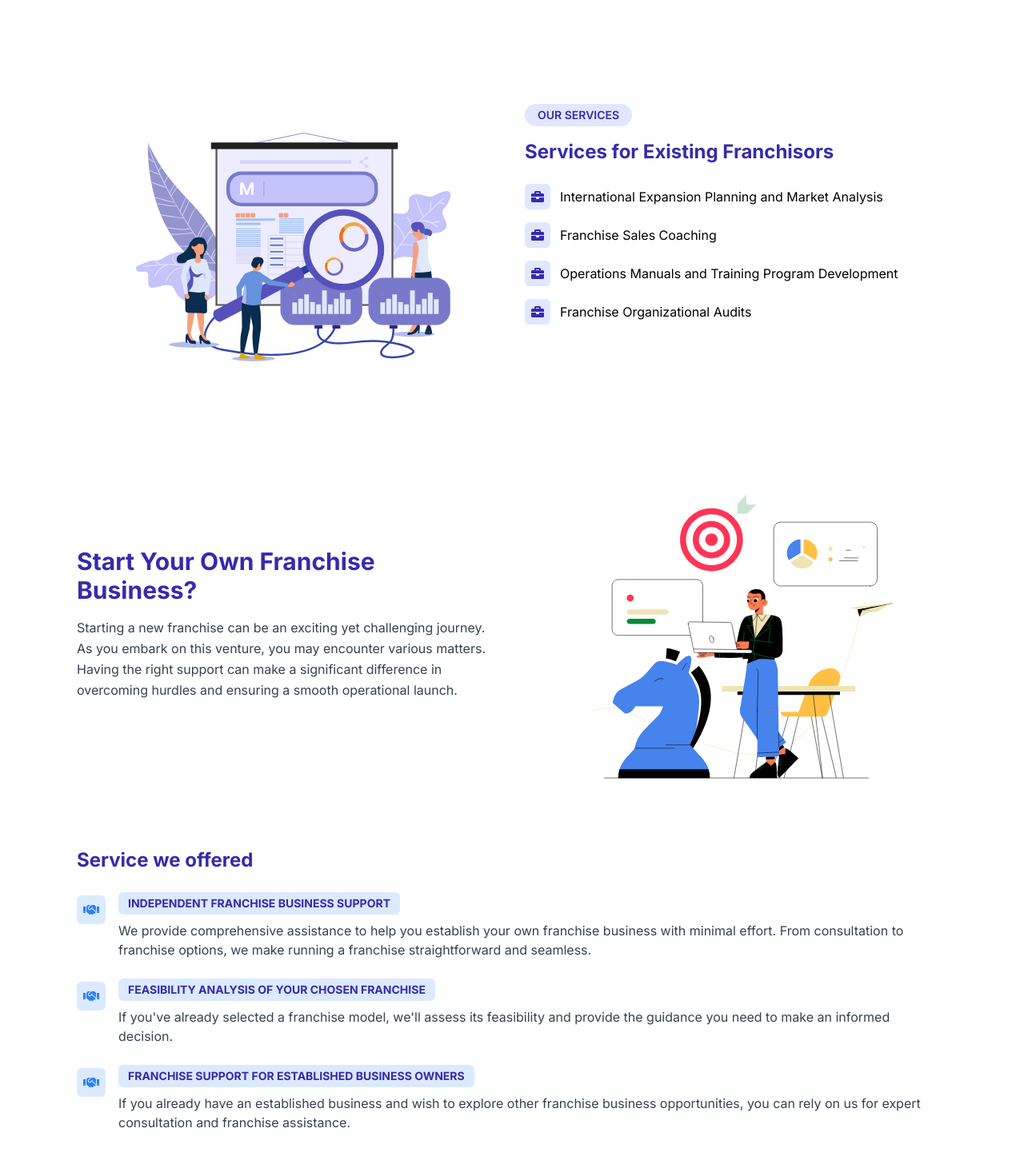
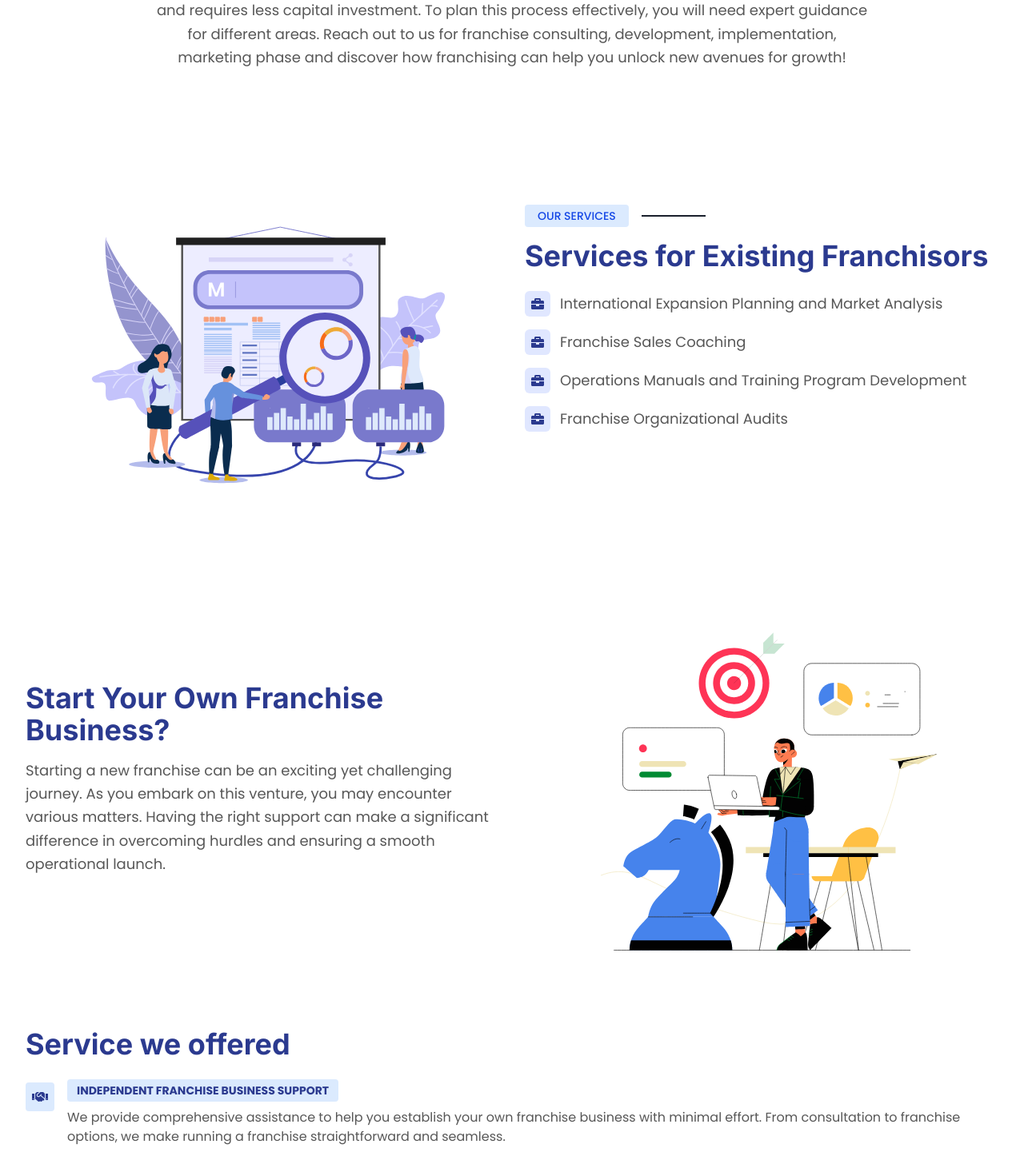
Before and after one commit to ArshidaKA/Franchise-media, a React (Vite) app: page /service in a window 1280 px wide. Shown: the part 1140-2596 px from the top of the page at 80% size. Built offline with nearby package versions, Linux system fonts and the light colour scheme.

Commit message:
add font poppins and text color and size

```diff
--- a/src/App.css
+++ b/src/App.css
@@ -9,7 +9,8 @@ body{
 .contentFont{
     font-family: "Poppins", sans-serif;
 }
-
+/* text-3xl md:text-4xl */
+/* text-lg */
 .color{
     color: #1A202C;
 }
--- a/src/components/about/WhoAreWe.tsx
+++ b/src/components/about/WhoAreWe.tsx
@@ -7,7 +7,7 @@ const WhoAreWe: React.FC = () => {
   return (
     <div className="font-sans">
       {/* Who Are We Section */}
-      <section className="max-w-6xl mx-auto py-16 px-4 md:px-8">
+      <section className="max-w-7xl mx-auto py-16 px-4 md:px-8">
         <h2 className="text-3xl md:text-4xl font-bold text-center headingColor mb-8">
           Who Are we?
         </h2>
--- a/src/components/blog/Hero.tsx
+++ b/src/components/blog/Hero.tsx
@@ -6,11 +6,11 @@ const Hero = () => {
 
 
   return (
-    <div className="max-w-6xl mx-auto py-16">
+    <div className="max-w-7xl px-6 md:px-12 lg:px-20 mx-auto py-16">
       {/* Blog Section */}
       <section className="mb-16 ">
-        <h2 className="text-xl font-bold text-indigo-800 mb-2">Blog</h2>
-        <h3 className="text-3xl md:text-4xl font-bold text-indigo-600 mb-8">
+        <h2 className="text-3xl  font-bold headingColor mb-2">Blog</h2>
+        <h3 className="text-3xl md:text-4xl font-bold text-indigo-400 mb-8">
           News, insights and more
         </h3>
 
@@ -18,17 +18,17 @@ const Hero = () => {
           {/* Blog Post 1 */}
           <Link to="/safeOption">
             <div>
-              <div className="rounded-lg overflow-hidden mb-4">
+              <div className="rounded-4xl overflow-hidden mb-4">
                 <img
                   src="/blog/top01.png"
                   alt="People in a restaurant"
-                  className="w-full h-48 object-cover"
+                  className="w-full h-64 object-cover"
                 />
               </div>
-              <h4 className="text-xl font-bold text-indigo-800 mb-2">
+              <h4 className="text-2xl font-bold headingColor mb-2">
                 Why Franchising Is the Safer Option
               </h4>
-              <p className="text-gray-700">
+              <p className="contentColor contentFont text-lg">
                 Startup culture is taking over the modern world and is quickly
                 becoming a popular choice for youngsters. A great place to start
                 your...
@@ -39,17 +39,17 @@ const Hero = () => {
           {/* Blog Post 2 */}
           <Link to="/franchisable">
             <div>
-              <div className="rounded-lg overflow-hidden mb-4">
+              <div className="rounded-4xl overflow-hidden mb-4">
                 <img
                   src="/blog/top02.png"
                   alt="McDonald's restaurant"
-                  className="w-full h-48 object-cover"
+                  className="w-full h-64 object-cover"
                 />
               </div>
-              <h4 className="text-xl font-bold text-indigo-800 mb-2">
+              <h4 className="text-2xl font-bold headingColor mb-2">
                 Is My Business Franchisable?
               </h4>
-              <p className="text-gray-700">
+              <p className="contentColor contentFont text-lg">
                 The franchise industry, although a relatively new concept in
                 India, is making a significant mark in the market. For many
                 business owners,...
@@ -61,43 +61,43 @@ const Hero = () => {
 
       {/* Media Section */}
       <section>
-        <h2 className="text-3xl md:text-4xl font-bold text-indigo-600 mb-8">
+        <h2 className="text-3xl md:text-4xl font-bold text-indigo-400 mb-8">
           Media
         </h2>
 
-        <div className="grid grid-cols-1 md:grid-cols-3 gap-6">
+        <div className="grid grid-cols-1 md:grid-cols-3 justify-between items-center gap-3">
           {/* Large Image */}
           <div className="md:col-span-2">
-            <div className="rounded-lg overflow-hidden  ">
+            <div className="rounded-4xl   ">
               <img
                 src="/blog/bottomMain.png"
                 alt="Person with camera"
-                className="w-full  h-64   md:h-96 object-cover"
+                className="lg:w-[40rem] w-full   object-cover"
               />
             </div>
           </div>
 
           {/* Small Images Column */}
-          <div className="space-y-4 ">
-            <div className=" rounded-lg overflow-hidden shadow-md">
+          <div className="space-y-2 ">
+            <div className=" rounded-4xl overflow-hidden shadow-md">
               <img
                 src="/blog/bottom01.png"
                 alt="Sunset landscape"
-                className="w-full h-24 object-cover"
+                className="w-full h-40 object-cover"
               />
             </div>
-            <div className="bg-gray-100 rounded-lg overflow-hidden shadow-md">
+            <div className="bg-gray-100 rounded-4xl overflow-hidden shadow-md">
               <img
                 src="/blog/bottom02.png"
                 alt="Tree at sunset"
-                className="w-full h-24 object-cover"
+                className="w-full h-40 object-cover"
               />
             </div>
-            <div className="bg-gray-100 rounded-lg overflow-hidden shadow-md">
+            <div className="bg-gray-100 rounded-4xl overflow-hidden shadow-md">
               <img
                 src="/blog/bottom03.png"
                 alt="Field at sunset"
-                className="w-full h-24 object-cover"
+                className="w-full h-40 object-cover"
               />
             </div>
           </div>
--- a/src/components/service/OurService.tsx
+++ b/src/components/service/OurService.tsx
@@ -3,6 +3,7 @@ import {
   FaBriefcase,
 } from "react-icons/fa";
 import Lottie from "react-lottie-player";
+import {  TagButtonWithLine } from "../reuse/Buttons";
 
 
 interface OurServiceProps {
@@ -20,15 +21,15 @@ const OurService = ({ item }: OurServiceProps) => {
     <div>
       {/* Franchise Your Business Section */}
       <section
-        className={`max-w-6xl mx-auto ${
+        className={`max-w-7xl mx-auto ${
           item.title === "Franchise Marketing Service" ? "py-0" : "py-16"
         } px-4 md:px-8`}
       >
-        <h2 className="text-3xl font-bold text-center text-indigo-800 mb-8">
+        <h2 className="text-3xl md:text-4xl  font-bold text-center headingColor mb-8">
           {item.title}
         </h2>
 
-        <p className="text-center max-w-4xl mx-auto text-gray-700 leading-relaxed mb-4 ">
+        <p className="text-center max-w-4xl mx-auto text-lg contentColor contentFont leading-relaxed contentColor mb-4 ">
           {item.content}
         </p>
 
@@ -43,11 +44,9 @@ const OurService = ({ item }: OurServiceProps) => {
           </div>
 
           <div className="md:w-1/2">
-            <div className="inline-block uppercase bg-indigo-100 text-indigo-800 px-4 py-1 rounded-full text-sm font-semibold mb-4">
-              {item.tag}
-            </div>
+            <TagButtonWithLine label={item.tag} />
 
-            <h3 className="text-2xl font-bold text-indigo-800 mb-6">
+            <h3 className="text-3xl md:text-4xl font-bold headingColor mb-6">
               {item.subTitle}
             </h3>
 
@@ -55,9 +54,11 @@ const OurService = ({ item }: OurServiceProps) => {
               {item.list.map((item: string, index: number) => (
                 <li key={index} className="flex items-center">
                   <div className="bg-indigo-100 p-2 rounded-md mr-3">
-                    <FaBriefcase className="text-indigo-800" />
+                    <FaBriefcase className="headingColor" />
                   </div>
-                  <span>{item}</span>
+                  <span className="text-lg contentColor contentFont">
+                    {item}
+                  </span>
                 </li>
               ))}
             </ul>
--- a/src/components/service/Section01.tsx
+++ b/src/components/service/Section01.tsx
@@ -5,15 +5,15 @@ import Business from "../../../public/json/Start Your Own Franchise Business.jso
 
 const FranchiseServices: React.FC = () => {
   return (
-    <section className="max-w-6xl mx-auto pb-16 px-4 md:px-8">
+    <section className="max-w-7xl mx-auto pb-16 px-4 md:px-8">
       <div className="flex flex-col items-center pb-6 ">
         <div className=" flex flex-col md:flex-row items-center gap-8">
           <div className="md:w-1/2">
-            <h2 className="text-3xl font-bold text-indigo-800 mb-4">
+            <h2 className="text-3xl md:text-4xl font-bold headingColor  mb-4">
               Start Your Own Franchise Business?
             </h2>
 
-            <p className="text-gray-700 leading-relaxed mb-8">
+            <p className="contentColor text-lg contentFont leading-relaxed mb-8">
               Starting a new franchise can be an exciting yet challenging
               journey. As you embark on this venture, you may encounter various
               matters. Having the right support can make a significant
@@ -32,18 +32,18 @@ const FranchiseServices: React.FC = () => {
           </div>
         </div>
         <div className="space-y-6">
-          <h3 className="text-2xl font-bold text-indigo-800 mb-6">
+          <h3 className="text-3xl md:text-4xl font-bold headingColor mb-6">
             Service we offered
           </h3>
           <div className="flex items-start">
-            <div className="bg-blue-100 p-2 rounded-md mr-4 mt-1">
-              <FaHandshake className="text-blue-500 text-xl" />
+            <div className="bg-blue-100 p-2 rounded-sm mr-4 mt-1">
+              <FaHandshake className="headingColor text-xl" />
             </div>
             <div>
-              <h4 className="text-sm bg-blue-100 px-3 w-fit py-1 rounded-md font-bold text-indigo-800 uppercase mb-2">
+              <h4 className="text-sm contentFont bg-blue-100 contentFont px-3 w-fit py-1 rounded-sm font-bold headingColor uppercase mb-2">
                 INDEPENDENT FRANCHISE BUSINESS SUPPORT
               </h4>
-              <p className="text-gray-700">
+              <p className=" contentFont contentColor">
                 We provide comprehensive assistance to help you establish your
                 own franchise business with minimal effort. From consultation to
                 franchise options, we make running a franchise straightforward
@@ -53,14 +53,14 @@ const FranchiseServices: React.FC = () => {
           </div>
 
           <div className="flex items-start">
-            <div className="bg-blue-100 p-2 rounded-md mr-4 mt-1">
-              <FaHandshake className="text-blue-500 text-xl" />
+            <div className="bg-blue-100 p-2 rounded-sm mr-4 mt-1">
+              <FaHandshake className="headingColor text-xl" />
             </div>
             <div>
-              <h4 className="text-sm font-bold bg-blue-100 px-3 w-fit py-1 rounded-md text-indigo-800 uppercase mb-2">
+              <h4 className="text-sm font-bold contentFont bg-blue-100 px-3 w-fit py-1 rounded-sm headingColor contentFont uppercase mb-2">
                 FEASIBILITY ANALYSIS OF YOUR CHOSEN FRANCHISE
               </h4>
-              <p className="text-gray-700">
+              <p className=" contentFont contentColor">
                 If you've already selected a franchise model, we'll assess its
                 feasibility and provide the guidance you need to make an
                 informed decision.
@@ -69,14 +69,14 @@ const FranchiseServices: React.FC = () => {
           </div>
 
           <div className="flex items-start">
-            <div className="bg-blue-100 p-2 rounded-md mr-4 mt-1">
-              <FaHandshake className="text-blue-500 text-xl" />
+            <div className="bg-blue-100 p-2 rounded-sm mr-4 mt-1">
+              <FaHandshake className="headingColor text-xl" />
             </div>
             <div>
-              <h4 className="text-sm font-bold bg-blue-100 px-3 w-fit py-1 rounded-md text-indigo-800 uppercase mb-2">
+              <h4 className="text-sm font-bold contentFont bg-blue-100 px-3 w-fit py-1 rounded-sm headingColor contentFont uppercase mb-2">
                 FRANCHISE SUPPORT FOR ESTABLISHED BUSINESS OWNERS
               </h4>
-              <p className="text-gray-700">
+              <p className=" contentFont contentColor">
                 If you already have an established business and wish to explore
                 other franchise business opportunities, you can rely on us for
                 expert consultation and franchise assistance.
```
Also changed, not shown: src/components/contact/HeroContact.tsx (+21 -17 lines).
